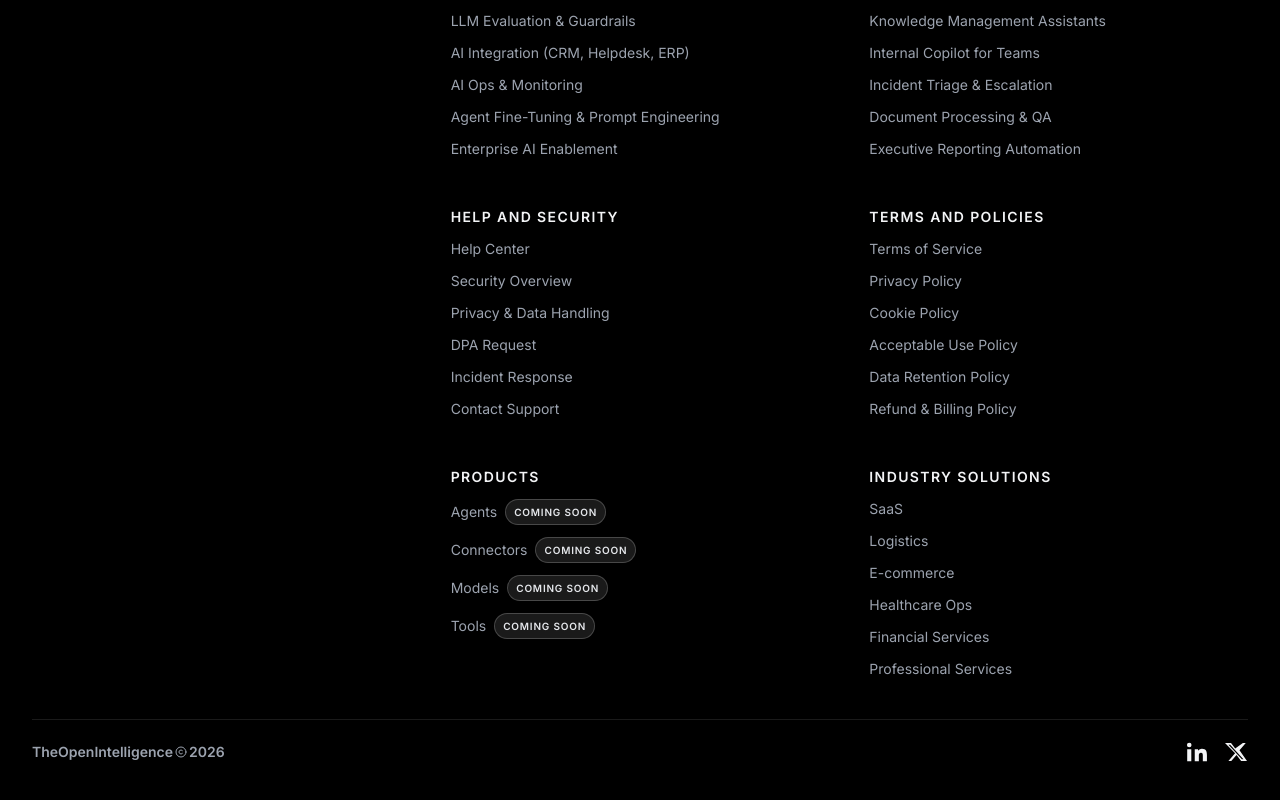
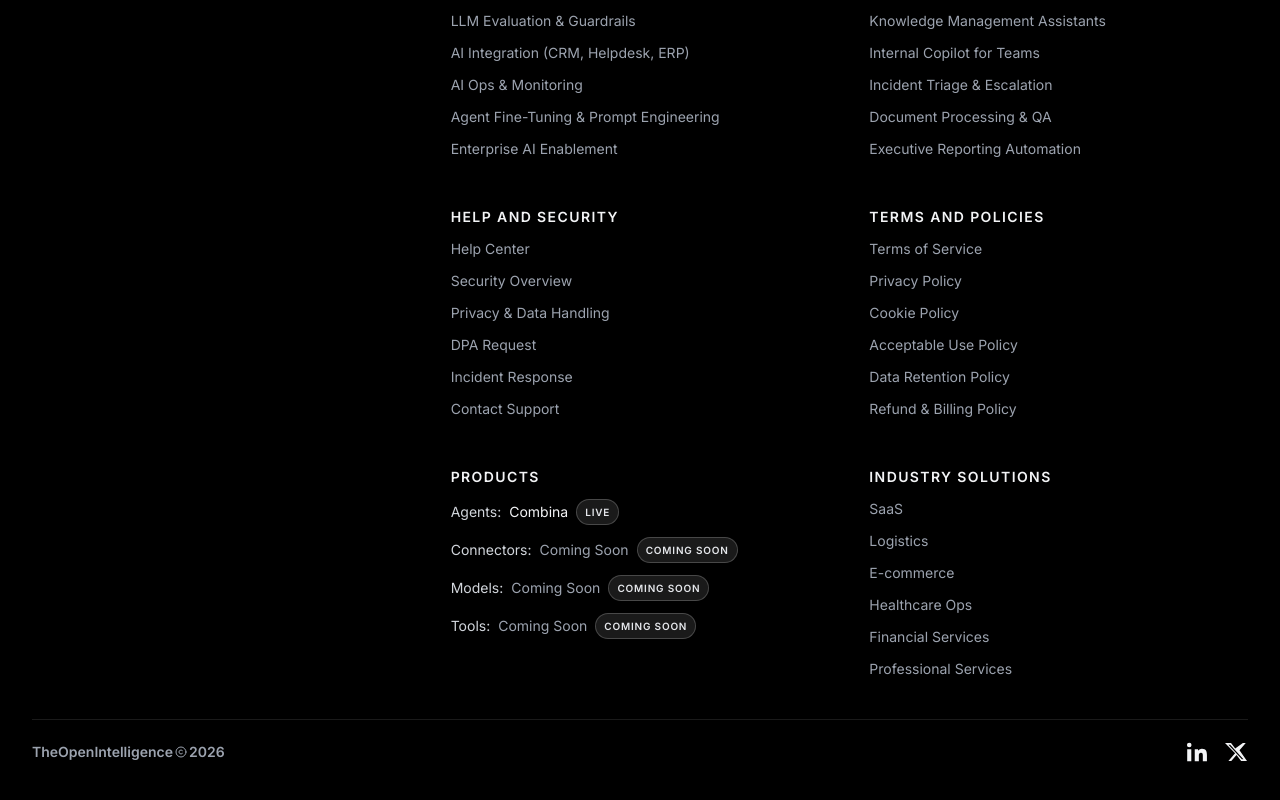
Before and after one commit to amritendunath/theopenintelligence, a React (Vite) app in the folder LandingPage/: page /insights/1 in a window 1280 px wide. Shown: the part 718-1518 px from the top of the page. Built offline with nearby package versions, Linux system fonts and the light colour scheme; no server answers.

Commit message:
Info: URL in footer

```diff
--- a/LandingPage/src/components/Footer.tsx
+++ b/LandingPage/src/components/Footer.tsx
@@ -57,8 +57,29 @@ export default function Footer() {
     'Incident Response',
     'Contact Support',
   ];
-  const productNames = ['Agents', 'Connectors', 'Models', 'Tools'];
-  const products = productNames.map((name) => ({ name, status: 'Coming Soon' }));
+  const products = [
+    {
+      category: 'Agents',
+      name: 'Combina',
+      url: 'https://theopenintelligence.com/combina',
+      status: 'Live',
+    },
+    {
+      category: 'Connectors',
+      name: 'Coming Soon',
+      status: 'Coming Soon',
+    },
+    {
+      category: 'Models',
+      name: 'Coming Soon',
+      status: 'Coming Soon',
+    },
+    {
+      category: 'Tools',
+      name: 'Coming Soon',
+      status: 'Coming Soon',
+    },
+  ];
 
   const termsAndPolicies = [
     'Terms of Service',
@@ -106,8 +127,20 @@ export default function Footer() {
               <h4 className="text-sm uppercase tracking-[0.1em] text-gray-100 font-semibold mb-3">Products</h4>
               <ul className="space-y-3">
                 {products.map((item) => (
-                  <li key={item.name} className="flex items-center gap-2 text-sm text-gray-400">
-                    <span>{item.name}</span>
+                  <li key={item.category} className="flex items-center gap-2 text-sm text-gray-400">
+                    <span className="text-gray-300">{item.category}:</span>
+                    {item.url ? (
+                      <a
+                        href={item.url}
+                        target="_blank"
+                        rel="noreferrer"
+                        className="text-gray-100 hover:text-white hover:underline"
+                      >
+                        {item.name}
+                      </a>
+                    ) : (
+                      <span>{item.name}</span>
+                    )}
                     <span className="inline-flex items-center rounded-full border border-white/20 bg-white/10 px-2 py-0.5 text-[10px] font-semibold uppercase tracking-[0.08em] text-gray-200">
                       {item.status}
                     </span>
```
